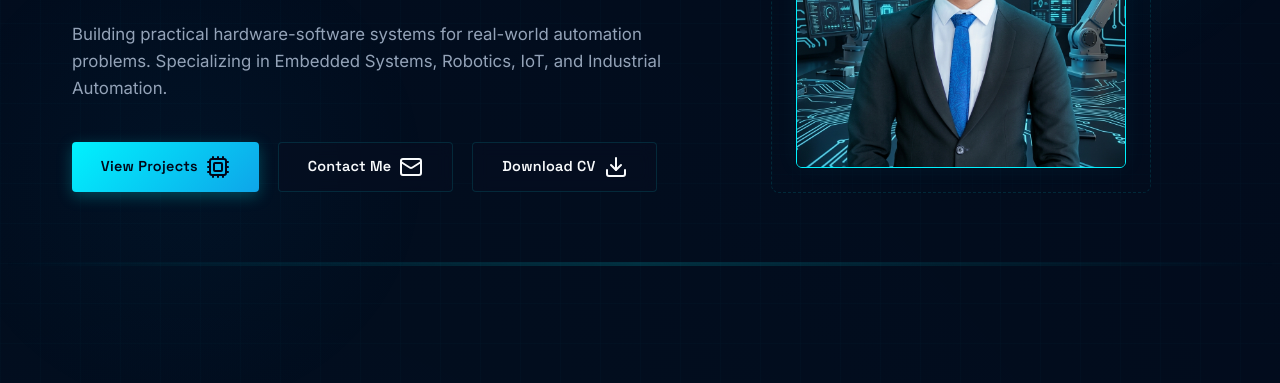
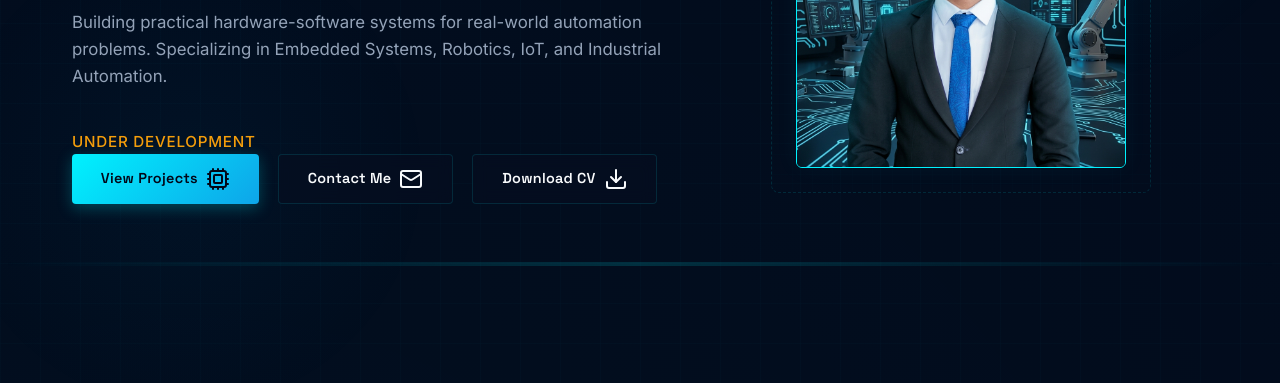
Before and after one commit to ChathuraEkodikara/My-Portfolio-Site, a plain HTML site: page index.html in a window 1280 px wide. Shown: the part 417-800 px from the top of the page. Drawn offline with nearby package versions, Linux system fonts and the light colour scheme.

Commit message:
Added under development message.

```diff
--- a/index.html
+++ b/index.html
@@ -70,6 +70,7 @@
           <p class="hero-desc">
             Building practical hardware-software systems for real-world automation problems. Specializing in Embedded Systems, Robotics, IoT, and Industrial Automation.
           </p>
+           <p class="status-note">Under Development</p>
           <div class="hero-buttons">
             <a href="#projects" class="btn btn-primary">
               View Projects <i data-lucide="cpu"></i>
--- a/style.css
+++ b/style.css
@@ -124,6 +124,15 @@ a {
 .section-padding {
   padding: 100px 0;
   position: relative;
+}
+
+.status-note {
+  margin-top: 1rem;
+  color: var(--neon-yellow);
+  font-size: 0.95rem;
+  font-weight: 500;
+  letter-spacing: 0.05em;
+  text-transform: uppercase;
 }
 
 .hidden {
```
